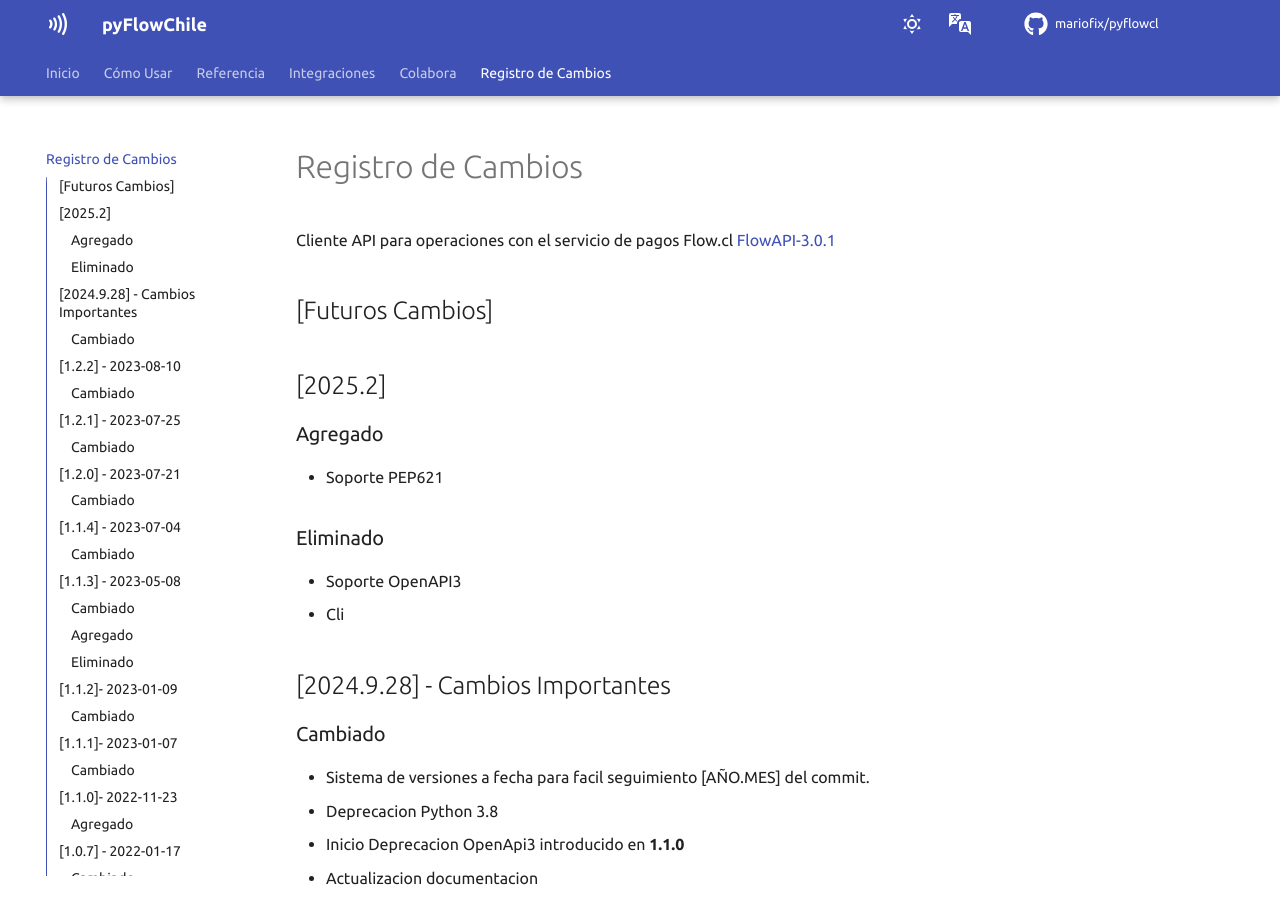
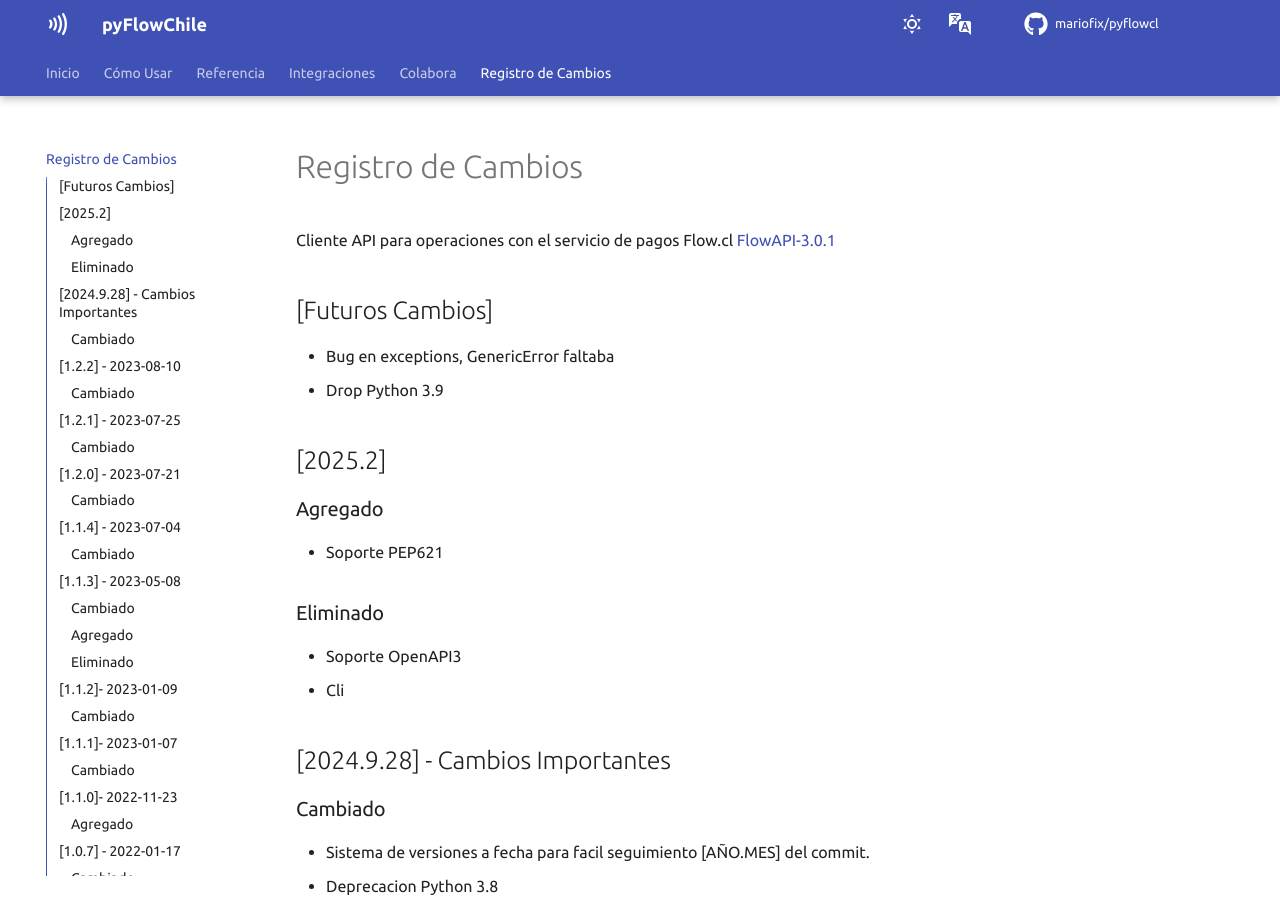
Before and after one commit to mariofix/pyflowcl, an MkDocs documentation site: the page built from docs/changelog.md, in a window 1280 px wide and 900 px high. Built offline with MkDocs 1.6.1 and Material for MkDocs 9.7.7, drawn with Linux system fonts in a browser that asks for light colours; comment, search, counter and statistics services are not loaded.

Commit message:
Update changelog with future changes
Added notes about bug fix and dropping Python 3.9.

Signed-off-by: Mario Hernandez <mariofix@proton.me>

```diff
--- a/docs/changelog.md
+++ b/docs/changelog.md
@@ -3,6 +3,9 @@
 Cliente API para operaciones con el servicio de pagos Flow.cl [FlowAPI-3.0.1](https://www.flow.cl/docs/api.html)
 
 ## [Futuros Cambios]
+
+- Bug en exceptions, GenericError faltaba
+- Drop Python 3.9
 
 ## [2025.2]
 
```
